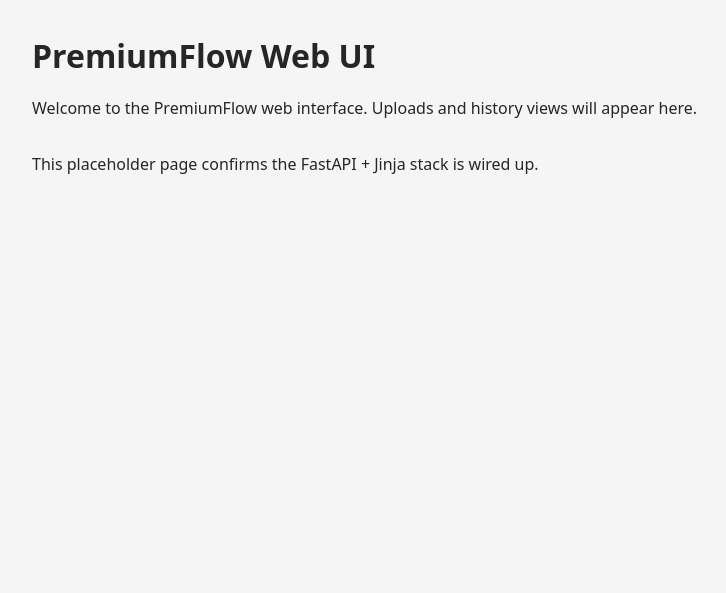
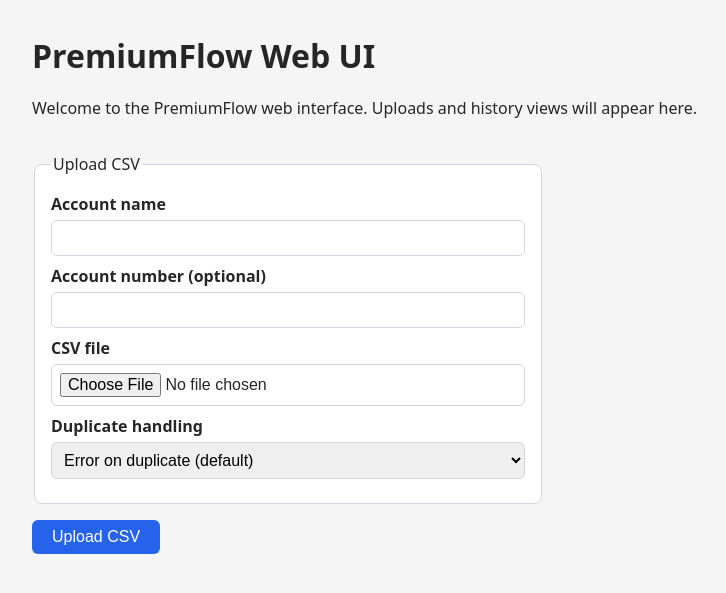
Before and after one commit to garricn/premiumflow, a FastAPI app: page / in a window 1280 px wide. Shown: the top 593 px of the page, without its empty margins (0-726 px from the left). Run offline with FastAPI, Linux system fonts and the light colour scheme.

Commit message:
Add web upload flow
Signed-off-by: Garric G. Nahapetian <garricn@icloud.com>

```diff
--- a/src/premiumflow/web/app.py
+++ b/src/premiumflow/web/app.py
@@ -2,20 +2,55 @@
 
 from __future__ import annotations
 
+import re
+import sqlite3
 from pathlib import Path
+from tempfile import NamedTemporaryFile
+from typing import Literal
 
-from fastapi import Depends, FastAPI, Request
+from fastapi import Depends, FastAPI, File, Form, Request, UploadFile
 from fastapi.responses import HTMLResponse
 from fastapi.staticfiles import StaticFiles
 from fastapi.templating import Jinja2Templates
 
-from ..persistence import SQLiteRepository
+from ..core.parser import ImportValidationError, load_option_transactions
+from ..persistence import (
+    DuplicateImportError,
+    SQLiteRepository,
+    get_storage,
+    store_import_result,
+)
 from .dependencies import get_repository
 
 TEMPLATES_DIR = Path(__file__).resolve().parent / "templates"
 STATIC_DIR = Path(__file__).resolve().parent / "static"
 
 templates = Jinja2Templates(directory=str(TEMPLATES_DIR))
+
+DuplicateStrategy = Literal["error", "skip", "replace"]
+
+
+def _default_form() -> dict[str, object]:
+    return {
+        "account_name": "",
+        "account_number": "",
+        "duplicate_strategy": "error",
+        "options_only": True,
+        "open_only": False,
+    }
+
+
+def _slugify(value: str) -> str:
+    slug = re.sub(r"[^a-zA-Z0-9]+", "-", value.strip().lower())
+    slug = slug.strip("-")
+    return slug or "account"
+
+
+def _account_folder(name: str, number: str | None) -> str:
+    parts = [_slugify(name)]
+    if number:
+        parts.append(_slugify(number))
+    return "-".join(parts)
 
 
 def create_app() -> FastAPI:
@@ -36,7 +71,198 @@ def create_app() -> FastAPI:
         return templates.TemplateResponse(
             request=request,
             name="index.html",
-            context={"title": "PremiumFlow Web UI"},
+            context={
+                "title": "PremiumFlow Web UI",
+                "message": None,
+                "form": _default_form(),
+            },
+        )
+
+    @app.post("/upload", response_class=HTMLResponse, tags=["ui"])
+    async def upload(
+        request: Request,
+        csv_file: UploadFile = File(...),
+        account_name: str = Form(...),
+        account_number: str = Form(""),
+        duplicate_strategy: DuplicateStrategy = Form("error"),
+        options_only: bool = Form(True),
+        open_only: bool = Form(False),
+        repository: SQLiteRepository = Depends(get_repository),
+    ) -> HTMLResponse:
+        form_values: dict[str, str | bool] = {
+            "account_name": account_name,
+            "account_number": account_number,
+            "duplicate_strategy": duplicate_strategy,
+            "options_only": options_only,
+            "open_only": open_only,
+        }
+
+        message: dict[str, object] | None = None
+
+        if not csv_file.filename:
+            message = {
+                "type": "error",
+                "title": "No file selected",
+                "body": "Choose a Robinhood CSV export before uploading.",
+            }
+        else:
+            normalized_account_name = account_name.strip()
+            normalized_account_number = account_number.strip() or None
+
+            storage = get_storage()
+            uploads_dir = storage.db_path.parent / "uploads"
+            account_dir = uploads_dir / _account_folder(
+                normalized_account_name, normalized_account_number
+            )
+            account_dir.mkdir(parents=True, exist_ok=True)
+
+            safe_name = Path(csv_file.filename).name or "uploaded.csv"
+            final_path = account_dir / safe_name
+
+            existing_imports = repository.list_imports(
+                account_name=normalized_account_name,
+                account_number=normalized_account_number,
+            )
+            has_existing_import = any(
+                imp.source_path == str(final_path) for imp in existing_imports
+            )
+
+            if has_existing_import and duplicate_strategy == "error":
+                message = {
+                    "type": "error",
+                    "title": "Import already recorded",
+                    "body": (
+                        "An import for this account and file already exists. "
+                        "Choose skip or replace to continue."
+                    ),
+                }
+                return templates.TemplateResponse(
+                    request=request,
+                    name="index.html",
+                    context={
+                        "title": "PremiumFlow Web UI",
+                        "message": message,
+                        "form": form_values,
+                    },
+                )
+
+            if has_existing_import and duplicate_strategy == "skip":
+                message = {
+                    "type": "warning",
+                    "title": "Import skipped",
+                    "body": "An identical import already exists; no changes were made.",
+                }
+                return templates.TemplateResponse(
+                    request=request,
+                    name="index.html",
+                    context={
+                        "title": "PremiumFlow Web UI",
+                        "message": message,
+                        "form": form_values,
+                    },
+                )
+
+            try:
+                content = await csv_file.read()
+                if not content:
+                    raise ImportValidationError("The uploaded file is empty.")
+
+                tmp_path: Path | None = None
+                backup_path = None
+                try:
+                    suffix = Path(csv_file.filename or "uploaded.csv").suffix or ".csv"
+                    with NamedTemporaryFile(
+                        delete=False, prefix="upload-", suffix=suffix, dir=uploads_dir
+                    ) as tmp:
+                        tmp.write(content)
+                        tmp_path = Path(tmp.name)
+
+                    parsed = load_option_transactions(
+                        str(tmp_path),
+                        account_name=normalized_account_name,
+                        account_number=normalized_account_number,
+                    )
+
+                    if final_path.exists():
+                        backup_path = final_path.with_suffix(final_path.suffix + ".bak")
+                        if backup_path.exists():
+                            backup_path.unlink()
+                        final_path.replace(backup_path)
+
+                    tmp_path.replace(final_path)
+                    try:
+                        store_result = store_import_result(
+                            parsed,
+                            source_path=str(final_path),
+                            options_only=bool(options_only),
+                            ticker=None,
+                            strategy=None,
+                            open_only=bool(open_only),
+                            duplicate_strategy=duplicate_strategy,
+                        )
+                    except Exception:
+                        if backup_path and backup_path.exists():
+                            backup_path.replace(final_path)
+                        raise
+                    else:
+                        if backup_path and backup_path.exists():
+                            backup_path.unlink(missing_ok=True)
+                finally:
+                    if tmp_path and tmp_path.exists():
+                        tmp_path.unlink(missing_ok=True)
+            except ImportValidationError as exc:
+                message = {
+                    "type": "error",
+                    "title": "Import validation failed",
+                    "body": str(exc),
+                }
+            except DuplicateImportError as exc:
+                message = {
+                    "type": "warning",
+                    "title": "Import skipped",
+                    "body": str(exc),
+                }
+            except (sqlite3.Error, OSError) as exc:
+                message = {
+                    "type": "error",
+                    "title": "Persistence error",
+                    "body": f"Failed to store import: {exc}",
+                }
+            except Exception as exc:  # pragma: no cover - unexpected error
+                message = {
+                    "type": "error",
+                    "title": "Unexpected error",
+                    "body": str(exc),
+                }
+            else:
+                row_count = len(parsed.transactions)
+                if store_result.status == "skipped":
+                    message = {
+                        "type": "warning",
+                        "title": "Import already recorded",
+                        "body": "An identical import already exists; no changes were made.",
+                    }
+                elif store_result.status == "replaced":
+                    message = {
+                        "type": "success",
+                        "title": "Import replaced",
+                        "body": f"Replaced the existing import with {row_count} transactions.",
+                    }
+                else:
+                    message = {
+                        "type": "success",
+                        "title": "Import stored",
+                        "body": f"Imported {row_count} transactions for {parsed.account_name}.",
+                    }
+
+        return templates.TemplateResponse(
+            request=request,
+            name="index.html",
+            context={
+                "title": "PremiumFlow Web UI",
+                "message": message,
+                "form": form_values,
+            },
         )
 
     return app
--- a/src/premiumflow/web/static/site.css
+++ b/src/premiumflow/web/static/site.css
@@ -26,3 +26,91 @@ h1 {
   margin: 0 0 0.5rem 0;
   font-size: 2rem;
 }
+
+.upload-form {
+  display: grid;
+  gap: 1rem;
+  max-width: 32rem;
+}
+
+.upload-form fieldset {
+  border: 1px solid #d1d5db;
+  border-radius: 0.5rem;
+  padding: 1rem;
+  background-color: #ffffff;
+}
+
+.field {
+  display: flex;
+  flex-direction: column;
+  gap: 0.25rem;
+  margin-bottom: 0.5rem;
+}
+
+.field span {
+  font-weight: 600;
+}
+
+.upload-form input[type="text"],
+.upload-form select,
+.upload-form input[type="file"] {
+  padding: 0.5rem;
+  border-radius: 0.375rem;
+  border: 1px solid #d1d5db;
+  font-size: 1rem;
+}
+
+.upload-form button {
+  justify-self: start;
+  padding: 0.5rem 1.25rem;
+  border: none;
+  border-radius: 0.375rem;
+  background-color: #2563eb;
+  color: #ffffff;
+  font-size: 1rem;
+  cursor: pointer;
+}
+
+.upload-form button:hover {
+  background-color: #1d4ed8;
+}
+
+.notice {
+  border-radius: 0.5rem;
+  padding: 1rem;
+  margin-bottom: 1.5rem;
+  max-width: 32rem;
+}
+
+.notice-success {
+  background-color: #dcfce7;
+  color: #166534;
+  border: 1px solid #22c55e;
+}
+
+.notice-warning {
+  background-color: #fef9c3;
+  color: #854d0e;
+  border: 1px solid #eab308;
+}
+
+.notice-error {
+  background-color: #fee2e2;
+  color: #991b1b;
+  border: 1px solid #ef4444;
+}
+
+@media (prefers-color-scheme: dark) {
+  .upload-form fieldset {
+    border-color: #374151;
+    background-color: #1f2937;
+  }
+
+  .upload-form input[type="text"],
+  .upload-form select,
+  .upload-form input[type="file"] {
+    background-color: #374151;
+    border-color: #4b5563;
+    color: #f9fafb;
+  }
+}
--- a/src/premiumflow/web/templates/index.html
+++ b/src/premiumflow/web/templates/index.html
@@ -12,8 +12,56 @@
       <p>Welcome to the PremiumFlow web interface. Uploads and history views will appear here.</p>
     </header>
     <main>
+      {% if message %}
+      <section class="notice notice-{{ message.type }}">
+        <h2>{{ message.title }}</h2>
+        <p>{{ message.body }}</p>
+      </section>
+      {% endif %}
       <section>
-        <p>This placeholder page confirms the FastAPI + Jinja stack is wired up.</p>
+        <form action="/upload" method="post" enctype="multipart/form-data" class="upload-form">
+          <fieldset>
+            <legend>Upload CSV</legend>
+            <label class="field">
+              <span>Account name</span>
+              <input
+                type="text"
+                name="account_name"
+                value="{{ form.account_name }}"
+                required
+              />
+            </label>
+            <label class="field">
+              <span>Account number (optional)</span>
+              <input
+                type="text"
+                name="account_number"
+                value="{{ form.account_number }}"
+              />
+            </label>
+            <label class="field">
+              <span>CSV file</span>
+              <input type="file" name="csv_file" accept=".csv" required />
+            </label>
+            <label class="field">
+              <span>Duplicate handling</span>
+              <select name="duplicate_strategy">
+                <option value="error" {% if form.duplicate_strategy == "error" %}selected{% endif %}>
+                  Error on duplicate (default)
+                </option>
+                <option value="skip" {% if form.duplicate_strategy == "skip" %}selected{% endif %}>
+                  Skip existing import
+                </option>
+                <option value="replace" {% if form.duplicate_strategy == "replace" %}selected{% endif %}>
+                  Replace existing import
+                </option>
+              </select>
+            </label>
+          </fieldset>
+          <input type="hidden" name="options_only" value="true" />
+          <input type="hidden" name="open_only" value="false" />
+          <button type="submit">Upload CSV</button>
+        </form>
       </section>
     </main>
   </body>
```
Also changed, not shown: tests/test_web_app.py (+109 -3 lines).
